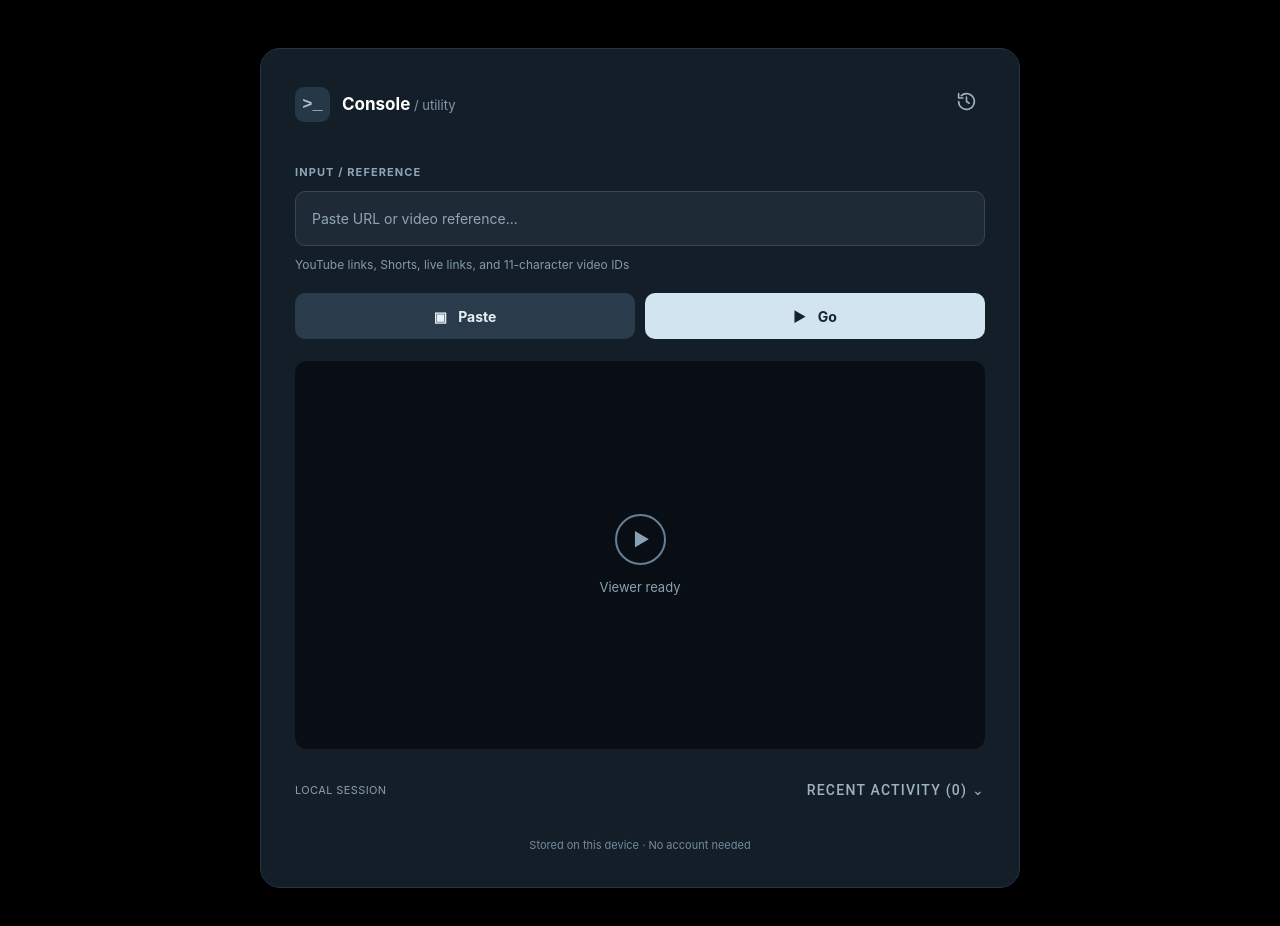
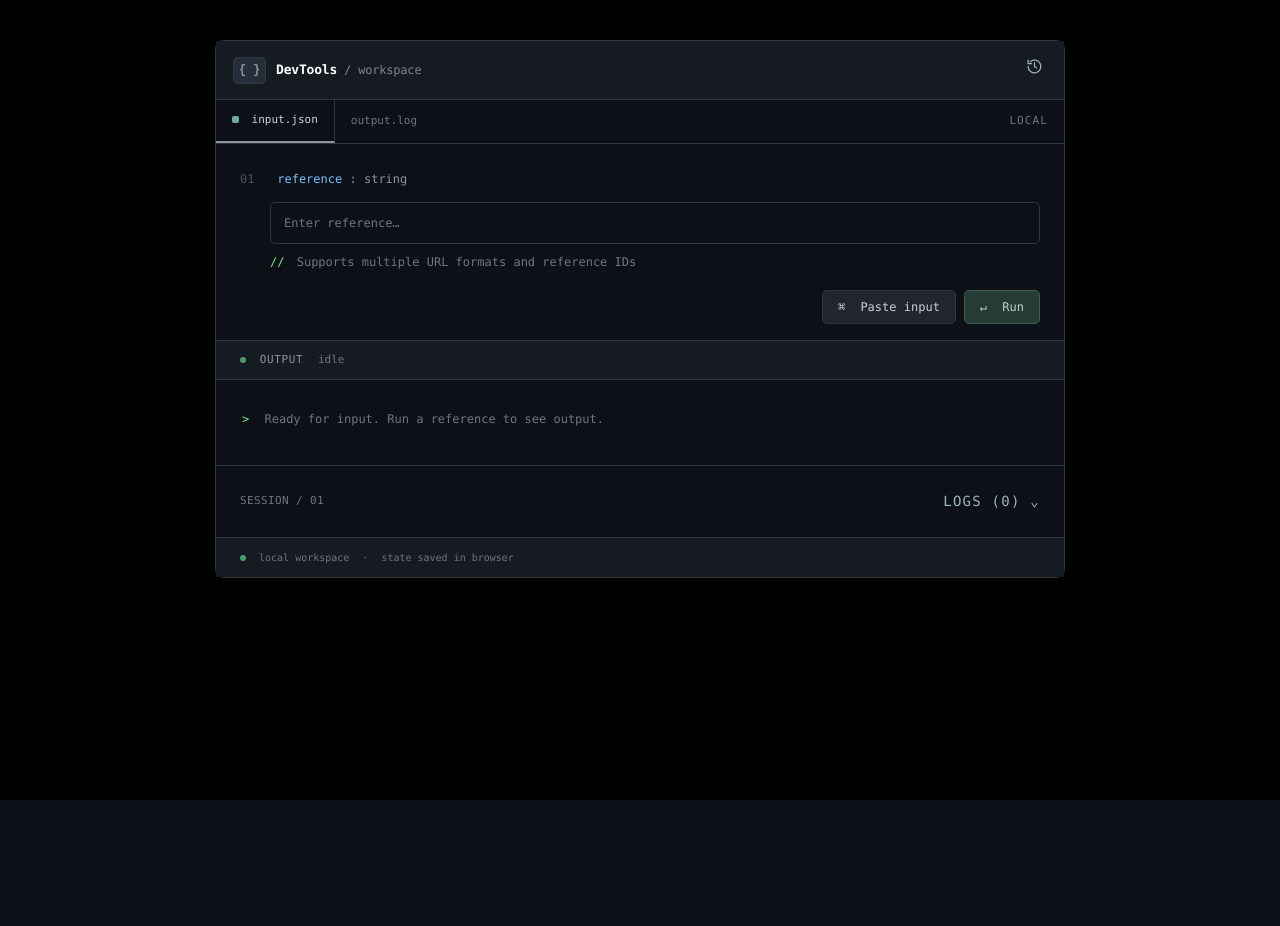
Before and after one commit to simjust175/canWatch, a Vue app: page / in a window 1280 px wide. Shown: the top 926 px of the page. After the commit the page ends 800 px from the top, so only its background shows below. Built offline with nearby package versions, Linux system fonts and the light colour scheme.

Commit message:
Refine player into minimal IDE-style workspace with collapsible output

```diff
--- a/src/components/HelloWorld.vue
+++ b/src/components/HelloWorld.vue
@@ -1,49 +1,54 @@
 <template>
   <main class="shell">
-    <section class="console" aria-label="Personal media utility">
+    <section class="console" aria-label="Developer workspace">
       <header class="topbar">
         <div class="identity">
-          <span class="terminal-icon" aria-hidden="true">&gt;_</span>
-          <div><strong>Console</strong><small> / utility</small></div>
+          <span class="terminal-icon" aria-hidden="true">{ }</span>
+          <div><strong>DevTools</strong><small> / workspace</small></div>
         </div>
         <button class="icon-button" type="button" :aria-expanded="historyOpen" aria-controls="watch-history" aria-label="Toggle recent activity" title="Recent activity" @click="historyOpen = !historyOpen">
           <svg viewBox="0 0 24 24" aria-hidden="true"><path d="M3 12a9 9 0 1 0 3-6.7M3 3v5h5M12 7v5l3 2"/></svg>
         </button>
       </header>
+      <nav class="tabs" aria-label="Workspace tabs"><span class="active-tab"><span class="tab-dot"></span> input.json</span><span class="inactive-tab">output.log</span><span class="tab-spacer"></span><span class="tab-meta">LOCAL</span></nav>
 
       <form @submit.prevent="loadURL" class="input-area">
-        <label for="video-input">INPUT / REFERENCE</label>
+        <label for="video-input"><span class="line-number">01</span> reference <span class="label-muted">: string</span></label>
         <div class="input-row">
-          <input id="video-input" v-model="youtubeURL" type="text" spellcheck="false" autocomplete="off" placeholder="Paste URL or video reference..." aria-describedby="input-help" />
+          <input id="video-input" v-model="youtubeURL" type="text" spellcheck="false" autocomplete="off" placeholder="Enter reference…" aria-describedby="input-help" />
           <button v-if="youtubeURL" type="button" class="clear-input" aria-label="Clear input" @click="youtubeURL = ''">×</button>
         </div>
-        <p id="input-help" class="hint">YouTube links, Shorts, live links, and 11-character video IDs</p>
+        <p id="input-help" class="hint"><span class="comment-prefix">//</span> Supports multiple URL formats and reference IDs</p>
         <div class="actions">
-          <button type="button" class="secondary" @click="pasteClipboard"><span aria-hidden="true">▣</span> Paste</button>
-          <button type="submit" class="primary"><span aria-hidden="true">▶</span> Go</button>
+          <button type="button" class="secondary" @click="pasteClipboard"><span aria-hidden="true">⌘</span> Paste input</button>
+          <button type="submit" class="primary"><span aria-hidden="true">↵</span> Run</button>
         </div>
       </form>
 
       <p v-if="error" role="alert" class="error">{{ error }}</p>
 
-      <section class="viewer" aria-label="Video player">
+      <div class="result-toolbar">
+        <span><span class="status-dot"></span> <span class="result-title">OUTPUT</span> <span class="muted-tag">{{ currentId ? 'ready' : 'idle' }}</span></span>
+        <button v-if="currentId" type="button" class="text-button" :aria-expanded="viewerOpen" @click="viewerOpen = !viewerOpen">{{ viewerOpen ? 'Collapse output' : 'Expand output' }}</button>
+      </div>
+      <section v-if="currentId && viewerOpen" class="viewer" aria-label="Video player">
         <iframe v-if="currentId" :key="currentId" :src="embedURL" title="YouTube video player" allow="accelerometer; autoplay; clipboard-write; encrypted-media; gyroscope; picture-in-picture; web-share" referrerpolicy="strict-origin-when-cross-origin" allowfullscreen></iframe>
-        <div v-else class="empty"><span class="play-ring" aria-hidden="true">▶</span><span>Viewer ready</span></div>
-      </section>
+        </section>
+      <div v-else class="output-placeholder"><span class="prompt-symbol">&gt;</span> {{ currentId ? 'Output collapsed — select Expand output to view' : 'Ready for input. Run a reference to see output.' }}</div>
 
       <div class="statusline">
-        <span>LOCAL SESSION</span>
+        <span>SESSION / 01</span>
         <div class="status-actions">
           <button v-if="previousIds.length" type="button" class="text-button" @click="goBack">↶ Previous</button>
           <button v-if="currentId" type="button" class="text-button" @click="copyCurrent">Copy link</button>
           <button type="button" class="text-button" :aria-expanded="historyOpen" aria-controls="watch-history" @click="historyOpen = !historyOpen">
-            Recent activity ({{ history.length }}) <span aria-hidden="true">{{ historyOpen ? '⌃' : '⌄' }}</span>
+            Logs ({{ history.length }}) <span aria-hidden="true">{{ historyOpen ? '⌃' : '⌄' }}</span>
           </button>
         </div>
       </div>
 
       <section v-if="historyOpen" id="watch-history" class="history" aria-label="Recent activity">
-        <div class="history-heading"><strong>Recent activity</strong><button v-if="history.length" type="button" class="text-button" @click="clearHistory">Clear history</button></div>
+        <div class="history-heading"><strong>Session logs</strong><button v-if="history.length" type="button" class="text-button" @click="clearHistory">Clear history</button></div>
         <p v-if="!history.length" class="hint">No saved videos yet. History stays in this browser.</p>
         <ul v-else>
           <li v-for="video in history" :key="video.id">
@@ -55,7 +60,7 @@
           </li>
         </ul>
       </section>
-      <footer class="footer">Stored on this device · No account needed</footer>
+      <footer class="footer"><span class="status-dot"></span> local workspace <span class="footer-divider">·</span> state saved in browser</footer>
     </section>
   </main>
 </template>
@@ -95,6 +100,7 @@ export default {
       previousIds: [],
       history: [],
       historyOpen: false,
+      viewerOpen: false,
       error: '',
     }
   },
@@ -128,6 +134,7 @@ export default {
       if (!ID_PATTERN.test(id)) return
       if (this.currentId && this.currentId !== id) this.previousIds.push(this.currentId)
       this.currentId = id
+      this.viewerOpen = true
       this.error = ''
       this.history = [{ id, openedAt: Date.now(), title: '' }, ...this.history.filter(item => item.id !== id)].slice(0, 50)
       this.saveHistory()
@@ -156,6 +163,7 @@ export default {
       const id = this.previousIds.pop()
       if (id) {
         this.currentId = id
+        this.viewerOpen = true
         this.error = ''
       }
     },
@@ -230,4 +238,53 @@ export default {
 .footer { font-size: 11px; color: #748a9c; margin-top: 24px; text-align: center; }
 button:focus-visible { outline: 2px solid #d2e4f0; outline-offset: 3px; }
 @media (max-width: 520px) { .console { border-radius: 14px; } .statusline { align-items: flex-start; } .status-actions { gap: 12px; } .topbar { margin-bottom: 24px; } }
+/* Developer-tool presentation: the interface resembles a quiet editor rather than a media homepage. */
+:global(body) { background: #0d1117; }
+.shell { background: #0d1117; color: #c9d1d9; padding-top: clamp(22px, 5vh, 52px); font-family: ui-monospace, SFMono-Regular, Menlo, Consolas, monospace; }
+.console { width: min(100%, 850px); background: #0d1117; border: 1px solid #30363d; border-radius: 9px; padding: 0; box-shadow: 0 8px 30px #0002; }
+.topbar { padding: 13px 17px; margin: 0; background: #161b22; border-bottom: 1px solid #30363d; }
+.identity { font-size: 13px; gap: 10px; letter-spacing: -.015em; }
+.identity small { font-size: 12px; color: #7d8590; }
+.terminal-icon { background: #252e39; border: 1px solid #303b48; border-radius: 5px; height: 27px; width: 33px; color: #8b949e; font-size: 12px; }
+.icon-button { padding: 4px; }
+.icon-button svg { width: 17px; height: 17px; }
+.tabs { display: flex; align-items: center; gap: 0; min-height: 39px; border-bottom: 1px solid #30363d; background: #0d1117; font-size: 11px; }
+.active-tab, .inactive-tab { padding: 12px 16px; white-space: nowrap; }
+.active-tab { border-right: 1px solid #30363d; border-bottom: 2px solid #8b949e; color: #c9d1d9; }
+.inactive-tab { color: #6e7681; }
+.tab-dot { display: inline-block; width: 7px; height: 7px; background: #6ea8aa; border-radius: 2px; margin-right: 6px; }
+.tab-spacer { flex: 1; }
+.tab-meta { padding: 0 16px; color: #6e7681; letter-spacing: .1em; }
+.input-area { padding: 22px 24px 16px; }
+.input-area label { font-size: 12px; color: #79c0ff; letter-spacing: 0; font-weight: 400; }
+.line-number { display: inline-block; width: 30px; color: #484f58; user-select: none; }
+.label-muted { color: #8b949e; }
+.input-row { margin: 12px 0 0 30px; background: #0d1117; border: 1px solid #30363d; border-radius: 5px; }
+.input-row:focus-within { border-color: #587fa3; outline: none; }
+.input-row input { padding: 11px 13px; font-family: inherit; font-size: 12px; }
+.input-row input::placeholder { color: #6e7681; }
+.hint { margin-left: 30px; color: #6e7681; }
+.comment-prefix { color: #7ee787; margin-right: 5px; }
+.actions { display: flex; justify-content: flex-end; gap: 8px; margin: 18px 0 0; }
+.actions button { border-radius: 5px; min-height: 34px; padding: 0 15px; font-family: inherit; font-size: 12px; font-weight: 500; }
+.secondary { background: #21262d; border: 1px solid #30363d !important; color: #c9d1d9; }
+.primary { background: #263b34; border: 1px solid #3c6150 !important; color: #b4d8c2; }
+.actions button:hover { filter: brightness(1.18); }
+.result-toolbar { display: flex; justify-content: space-between; align-items: center; padding: 11px 24px; background: #161b22; border-top: 1px solid #30363d; border-bottom: 1px solid #30363d; font-size: 11px; }
+.result-title { color: #8b949e; letter-spacing: .06em; }
+.status-dot { display: inline-block; background: #4e9b72; height: 6px; width: 6px; border-radius: 50%; margin-right: 7px; vertical-align: middle; }
+.muted-tag { color: #6e7681; margin-left: 8px; }
+.viewer { border-radius: 0; aspect-ratio: 16/9; }
+.output-placeholder { padding: 30px 26px; min-height: 85px; font-size: 12px; color: #6e7681; background: #0d1117; }
+.prompt-symbol { color: #7ee787; margin-right: 8px; }
+.statusline { margin: 0; padding: 13px 24px; border-top: 1px solid #30363d; color: #6e7681; }
+.text-button { font-family: inherit; font-size: 11px; }
+.history { margin: 0; padding: 18px 24px 6px; border-top: 1px solid #30363d; }
+.history-heading { color: #c9d1d9; }
+.history li { border-color: #21262d; }
+.history-symbol { background: #161b22; border-radius: 4px; color: #8b949e; }
+.footer { margin: 0; padding: 12px 24px; border-top: 1px solid #30363d; background: #161b22; text-align: left; color: #6e7681; font-size: 10px; }
+.footer-divider { padding: 0 7px; }
+@media (max-width: 520px) { .console { border-radius: 7px; } .input-area { padding: 20px 14px; } .input-row { margin-left: 0; } .hint { margin-left: 0; } .result-toolbar, .statusline, .history, .footer { padding-left: 14px; padding-right: 14px; } .inactive-tab { display: none; } }
+
 </style>
```
